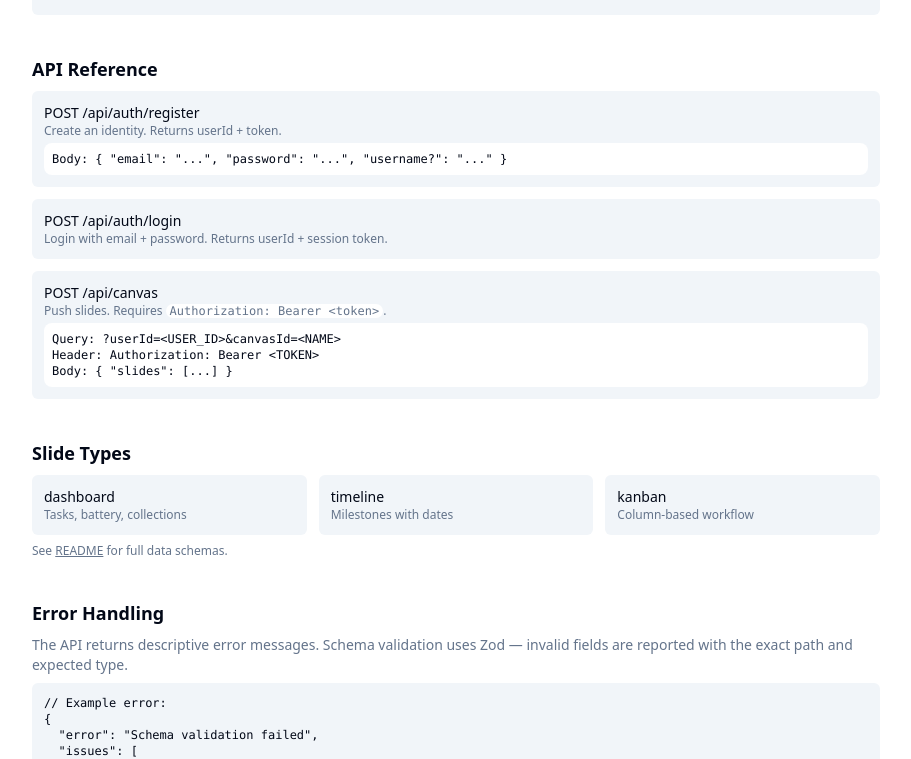
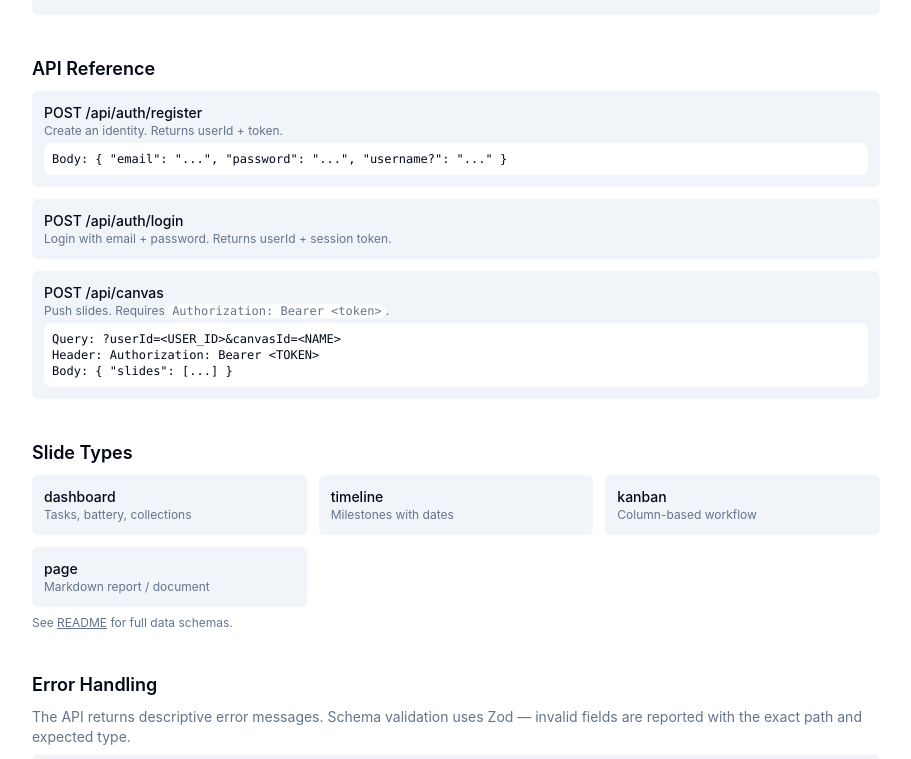
Before and after one commit to EricZhou0815/agent-canvas, a Next.js app: page / in a window 1280 px wide. Shown: the part 878-1637 px from the top of the page, without its empty margins (184-1095 px from the left). Built offline with nearby package versions, Linux system fonts and the light colour scheme.

Commit message:
add page/report slide type with Markdown rendering
Co-authored-by: Ericada (AI Agent) <agent@ericada.ai>

```diff
--- a/package.json
+++ b/package.json
@@ -11,12 +11,15 @@
   "dependencies": {
     "@base-ui/react": "^1.6.0",
     "@supabase/supabase-js": "^2.110.8",
+    "@tailwindcss/typography": "^0.5.20",
     "class-variance-authority": "^0.7.1",
     "clsx": "^2.1.1",
     "lucide-react": "^1.26.0",
     "next": "16.2.11",
     "react": "19.2.4",
     "react-dom": "19.2.4",
+    "react-markdown": "^10.1.0",
+    "remark-gfm": "^4.0.1",
     "shadcn": "^4.14.1",
     "tailwind-merge": "^3.6.0",
     "tw-animate-css": "^1.4.0",
@@ -29,7 +32,7 @@
     "@types/react-dom": "^19",
     "eslint": "^9",
     "eslint-config-next": "16.2.11",
-    "tailwindcss": "^4",
+    "tailwindcss": "^4.3.3",
     "typescript": "^5"
   }
 }
--- a/src/app/[userId]/[canvasId]/client.tsx
+++ b/src/app/[userId]/[canvasId]/client.tsx
@@ -5,6 +5,8 @@ import { Badge } from '@/components/ui/badge'
 import { Button } from '@/components/ui/button'
 import { Checkbox } from '@/components/ui/checkbox'
 import { Input } from '@/components/ui/input'
+import ReactMarkdown from 'react-markdown'
+import remarkGfm from 'remark-gfm'
 
 interface Slide { type: string; title: string; data: any }
 
@@ -39,6 +41,7 @@ export default function CanvasClient({ userId, canvasId }: { userId: string; can
         {s.type === 'dashboard' && <Dashboard data={s.data} title={s.title} />}
         {s.type === 'form' && <FormSlide data={s.data} title={s.title} />}
         {s.type === 'timeline' && <Timeline data={s.data} title={s.title} />}
+        {s.type === 'page' && <PageSlide data={s.data} title={s.title} />}
       </main>
     </div>
   )
@@ -119,3 +122,17 @@ function Timeline({ data, title }: { data: any; title: string }) {
     </Card>
   )
 }
+
+function PageSlide({ data, title }: { data: any; title: string }) {
+  const content = data?.content || ''
+  return (
+    <Card>
+      <CardHeader><CardTitle className="text-xl">{title}</CardTitle></CardHeader>
+      <CardContent>
+        <div className="prose prose-sm max-w-none prose-headings:text-foreground prose-p:text-muted-foreground prose-strong:text-foreground prose-code:bg-muted prose-code:px-1 prose-code:rounded prose-pre:bg-muted prose-pre:text-foreground prose-a:text-primary prose-li:text-muted-foreground">
+          <ReactMarkdown remarkPlugins={[remarkGfm]}>{content}</ReactMarkdown>
+        </div>
+      </CardContent>
+    </Card>
+  )
+}
--- a/src/app/globals.css
+++ b/src/app/globals.css
@@ -1,4 +1,5 @@
 @import "tailwindcss";
+@plugin "@tailwindcss/typography";
 
 @theme {
   --color-background: hsl(0 0% 100%);
--- a/src/app/page.tsx
+++ b/src/app/page.tsx
@@ -109,6 +109,10 @@ Body: { "slides": [...] }`}</pre>
               <p className="font-medium">kanban</p>
               <p className="text-xs text-muted-foreground">Column-based workflow</p>
             </div>
+            <div className="bg-muted p-3 rounded-md">
+              <p className="font-medium">page</p>
+              <p className="text-xs text-muted-foreground">Markdown report / document</p>
+            </div>
           </div>
           <p className="text-xs text-muted-foreground mt-2">
             See <a href="https://github.com/EricZhou0815/agent-canvas" className="underline">README</a> for full data schemas.
--- a/src/lib/schema.ts
+++ b/src/lib/schema.ts
@@ -1,6 +1,6 @@
 import { z } from 'zod'
 
-const slideTypeEnum = z.enum(['dashboard', 'timeline', 'kanban', 'form'])
+const slideTypeEnum = z.enum(['dashboard', 'timeline', 'kanban', 'form', 'page'])
 
 const taskSchema = z.object({
   title: z.string().min(1, 'Task title is required'),
@@ -46,6 +46,7 @@ const slideSchema = z.object({
     items: z.array(timelineItemSchema).optional(),
     columns: z.array(kanbanColumnSchema).optional(),
     fields: z.array(formFieldSchema).optional(),
+    content: z.string().optional(),
   }),
 })
 
```
Also changed, not shown: 1 other file (tests, documents, lock files or other folders).
